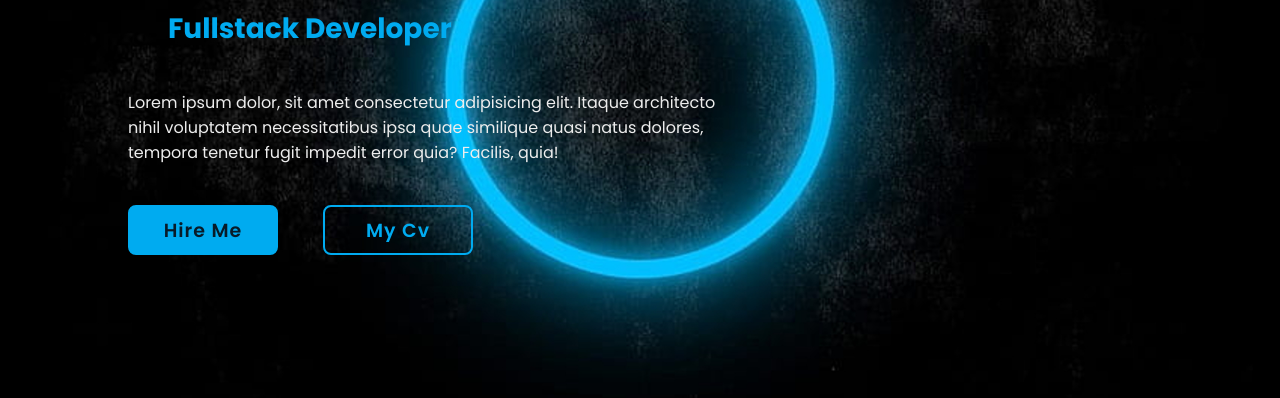
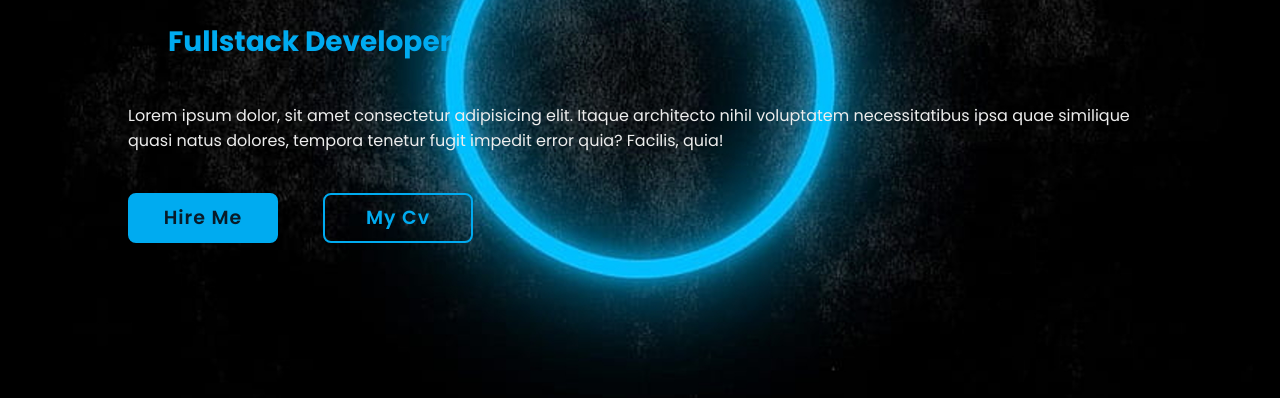
Before and after one commit to Arsh-Coding/Portfolio, a plain HTML site: page index.html in a window 1280 px wide. Shown: the part 316-714 px from the top of the page. Drawn offline with nearby package versions, Linux system fonts and the light colour scheme.

Commit message:
mobile adjustment

```diff
--- a/style.css
+++ b/style.css
@@ -55,8 +55,7 @@ header{
   padding: 0 10%;
 }
 .home-content{
-  max-width: 600px;
-
+  height: vh;
 }
 .home-content h1{
   font-size: 46px;
@@ -266,7 +265,8 @@ h3{
 #email{
   color: blue;
 }
-@media all and (max-width: 280px) {
+
+@media all and (max-width: 330px) {
   body {
       font-size: 0.7em;
   }
```
